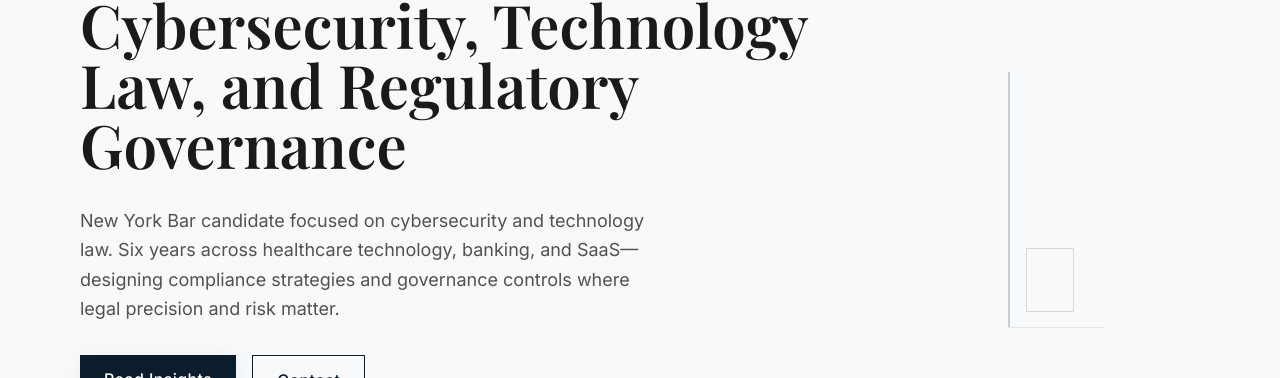
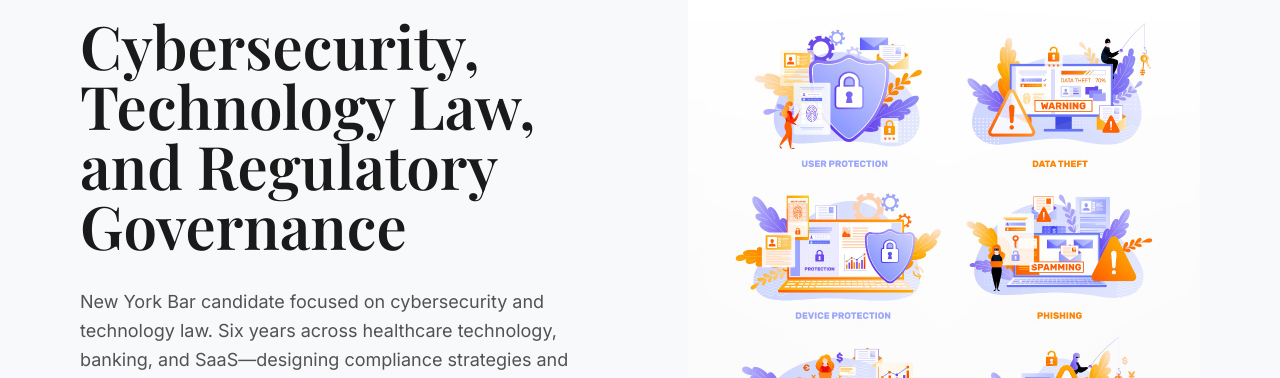
Before and after one commit to Yusuf-xx/Mike-Personal-Website, a Next.js app: page / in a window 1280 px wide. Shown: the part 199-577 px from the top of the page. Built offline with nearby package versions, Linux system fonts and the light colour scheme; no server answers; the database is empty; a web font is replaced by a local one.

Commit message:
first commit

```diff
--- a/components/sections/Hero.tsx
+++ b/components/sections/Hero.tsx
@@ -2,6 +2,7 @@
 
 import Button from '@/components/ui/Button';
 import Link from 'next/link';
+import Image from 'next/image';
 import { motion } from 'framer-motion';
 
 export default function Hero() {
@@ -39,13 +40,16 @@ export default function Hero() {
             initial={{ opacity: 0 }}
             animate={{ opacity: 1 }}
             transition={{ duration: 0.6, delay: 0.15, ease: 'easeOut' }}
-            className="hidden md:block relative"
-            aria-hidden
+            className="hidden md:block relative w-full max-w-md lg:max-w-lg"
           >
-            <div className="w-48 h-64 border-l-2 border-navy/20 flex items-end pb-4">
-              <div className="w-12 h-16 border border-navy/15 ml-4" />
-              <div className="absolute bottom-0 left-0 w-24 h-px bg-border-muted" />
-            </div>
+            <Image
+              src="/hero-data-privacy.jpg"
+              alt="Data privacy and cybersecurity concepts: user protection, data theft prevention, device protection, phishing awareness, and data governance"
+              width={560}
+              height={420}
+              className="w-full h-auto object-contain"
+              priority
+            />
           </motion.div>
         </div>
       </div>
```
Also changed, not shown: public/hero-data-privacy.jpg (added), 1 other file (tests, documents, lock files or other folders).
